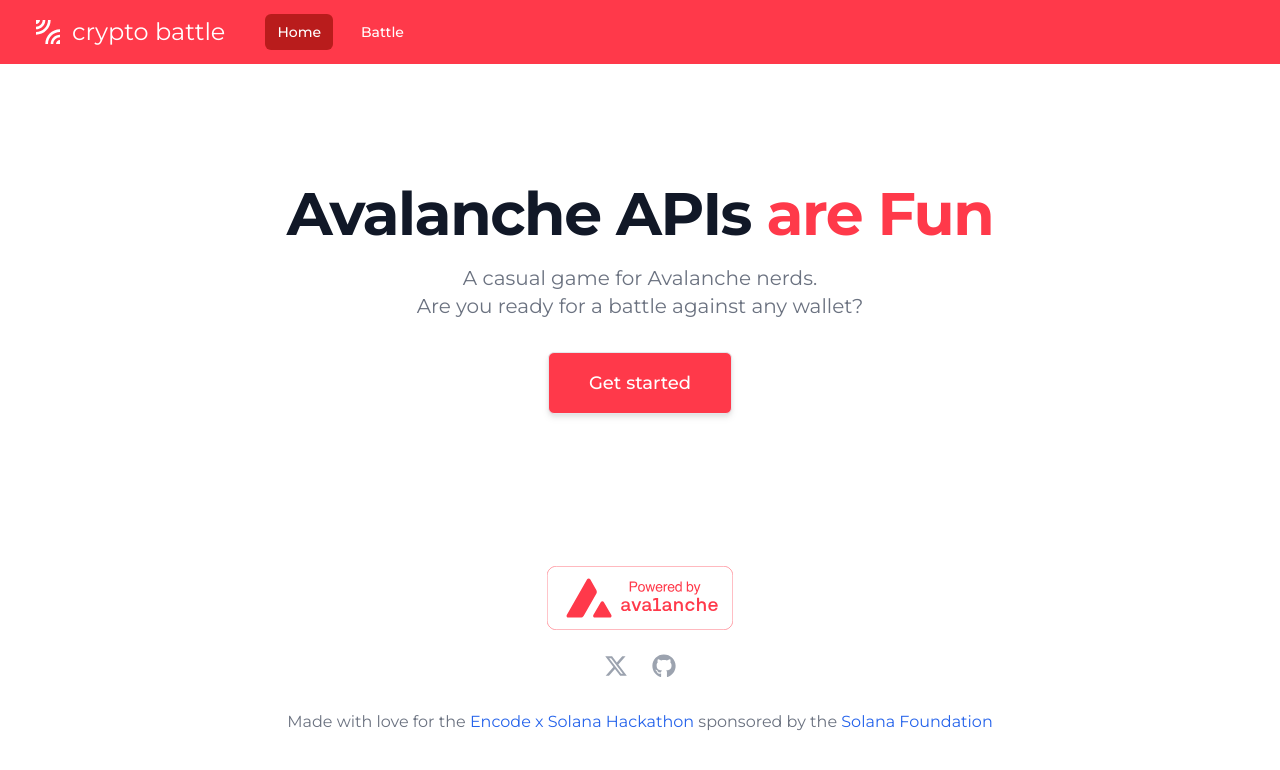
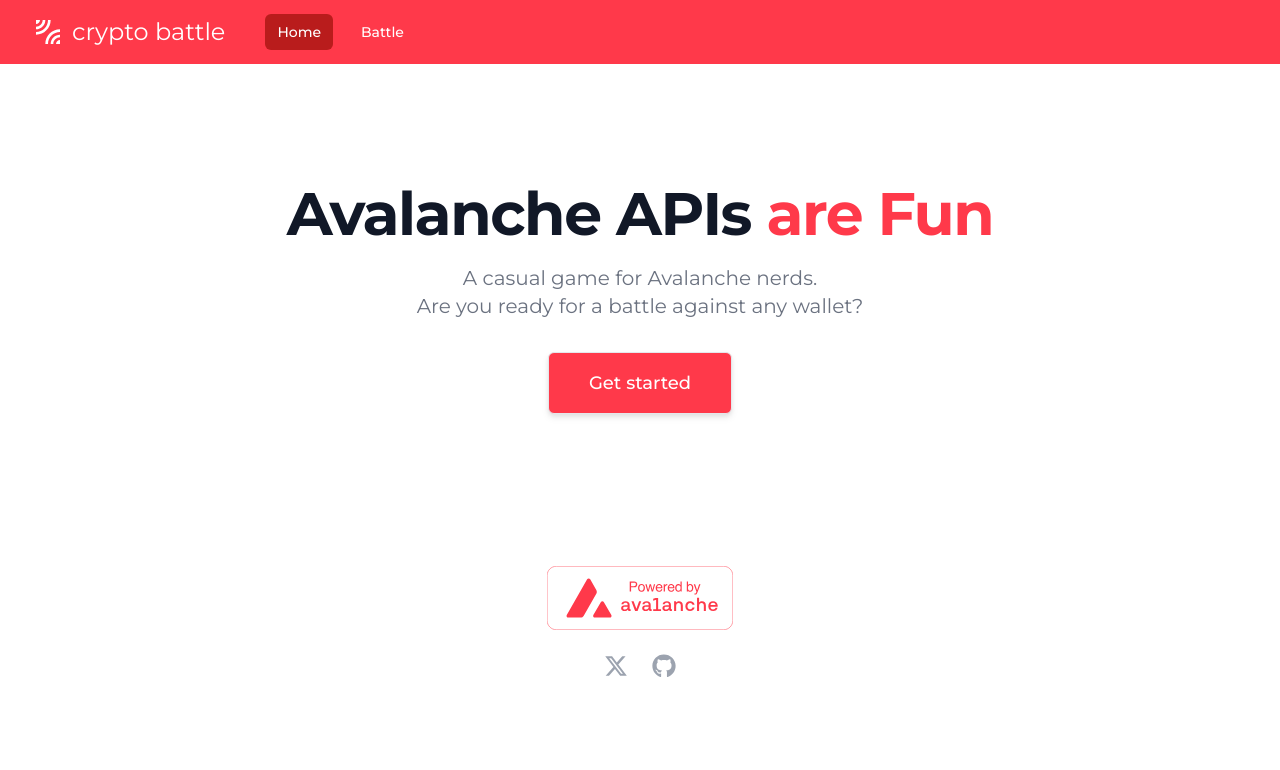
Before and after one commit to ivanmolto/cryptobattle, a React (Vite) app: page / in a window 1280 px wide. Shown: the top 770 px of the page. Built offline with nearby package versions, Linux system fonts and the light colour scheme.

Commit message:
feat: Update footer

```diff
--- a/src/components/Footer.jsx
+++ b/src/components/Footer.jsx
@@ -146,28 +146,6 @@
             </a>
           ))}
         </div>
-        <p className="mt-8 text-center text-base text-gray-500">
-          Made with love for the{" "}
-          <span>
-            <a
-              href="https://www.encode.club/encodesolanahack"
-              rel="noreferrer"
-              target="_blank"
-              className="text-blue-600 hover:underline"
-            >
-              Encode x Solana Hackathon
-            </a>
-          </span>{" "}
-          sponsored by the{" "}
-          <a
-            href="https://solana.org"
-            rel="noreferrer"
-            target="_blank"
-            className="text-blue-600 hover:underline"
-          >
-            Solana Foundation
-          </a>
-        </p>
       </div>
     </footer>
   );
```
